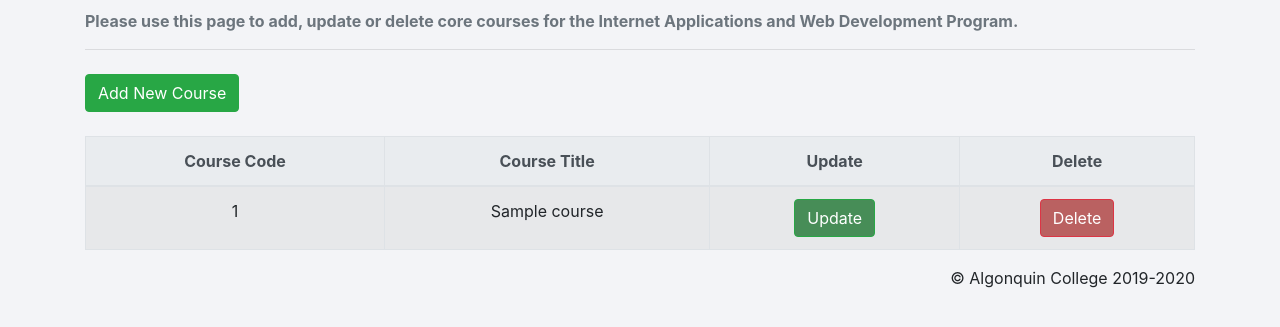
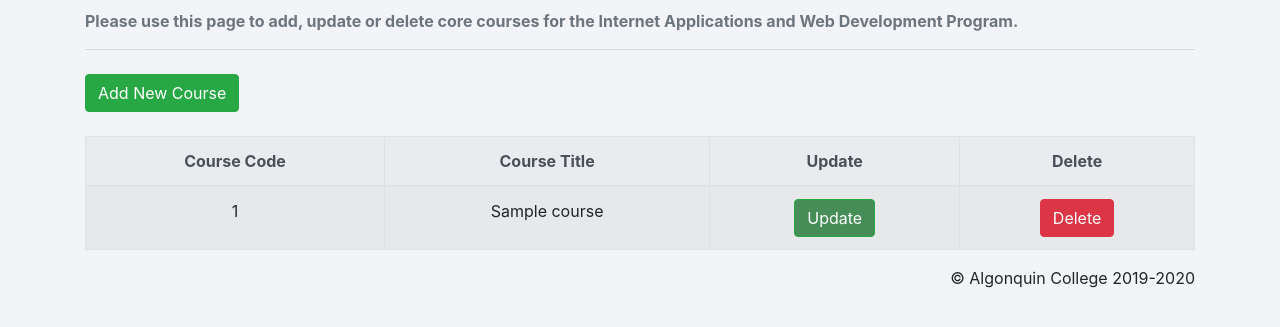
Before and after one commit to deep2sunny/ACCM8, a Flask app: template templates/coreCourses.html in a window 1280 px wide. Shown: the part 211-538 px from the top of the page. Run offline with Flask 2, Linux system fonts and the light colour scheme; the template is opened without the code that fills it: most values are stand-ins (such as "Sample title", 1, 10 or a date in 2020); some libraries are stand-ins or nearby versions.

Commit message:
UI changes

```diff
--- a/templates/coreCourses.html
+++ b/templates/coreCourses.html
@@ -56,11 +56,11 @@
                 <td class="courseCodeTd">{{course['core_course_num']}}</td>
                 <td class="courseTitleTd">{{course['title']}}</td>
                 <td>
-                    <button type="button" class="btn otherBtn2 btn-success editBtn" data-toggle="modal" data-target="#myModal">Update
+                    <button type="button" class="btn otherBtn2 editBtn" data-toggle="modal" data-target="#myModal">Update
                     </button>
                 </td>
                 <td>
-                    <button type="button" class="btn deleteBtn btn-danger" data-toggle="modal" data-target="#myModalDelete">
+                    <button type="button" class="btn btn-danger" data-toggle="modal" data-target="#myModalDelete">
                         Delete
                     </button>
                 </td>
@@ -227,8 +227,10 @@ color: white;
     box-shadow: none;
 }
 
-.deleteBtn{
+    .deleteBtn{
         background: #ba6161;
+        border-color: #dc3545;
+        color: white;
     }
 
     .deleteBtn:hover{
@@ -247,6 +249,8 @@ color: white;
 
     .editBtn{
         background: #478d57;
+        border-color: #28a745;
+        color: white;
 
     }
 
```
Also changed, not shown: templates/courseProgression.html (+6 -2 lines).
